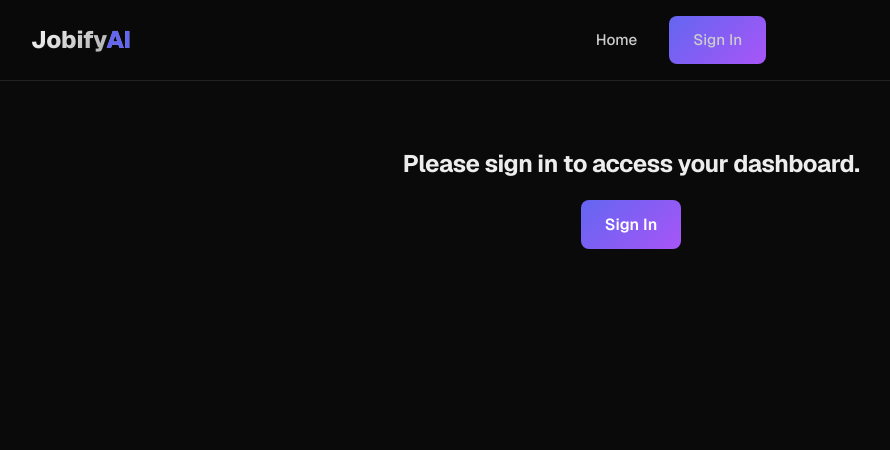
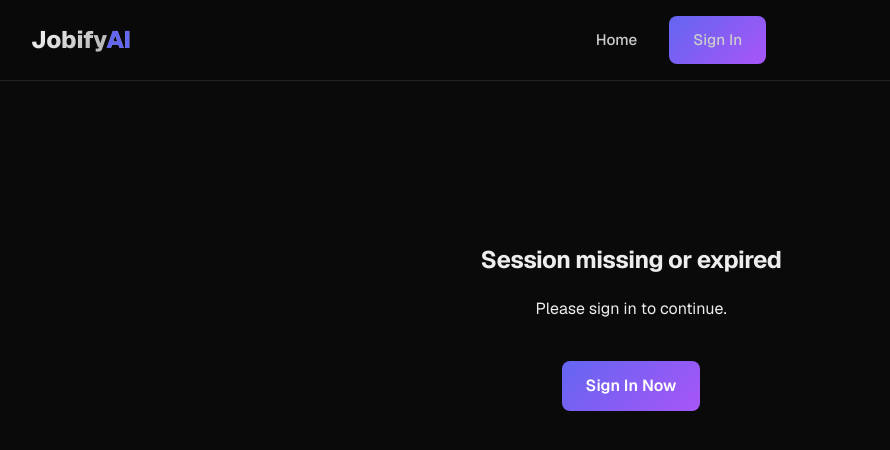
Before and after one commit to avinashshanbhag77-commits/Jobify_AiResumeAnalyzer, a Next.js app: page /dashboard in a window 1280 px wide. Shown: the top 450 px of the page, without its empty margins (9-899 px from the left). Built offline with nearby package versions, Linux system fonts and the light colour scheme; no server answers.

Commit message:
Fix: Robust session synchronization and debug logging for Dashboard and Navbar

```diff
--- a/src/app/auth/register/page.tsx
+++ b/src/app/auth/register/page.tsx
@@ -14,6 +14,7 @@ export default function Register() {
     const [loading, setLoading] = useState(false);
 
     useEffect(() => {
+        console.log("Register status:", status);
         if (status === 'authenticated') {
             router.push('/dashboard');
         }
--- a/src/app/dashboard/page.tsx
+++ b/src/app/dashboard/page.tsx
@@ -11,17 +11,26 @@ export default function Dashboard() {
     const { data: session, status } = useSession();
     const [analysisData, setAnalysisData] = useState<any>(null);
 
+    useEffect(() => {
+        console.log("Dashboard mount - status:", status, "session:", !!session);
+    }, [status, session]);
+
     // If session is loading, show loading spinner
     if (status === 'loading') {
-        return <div className="container" style={{ paddingTop: '4rem', textAlign: 'center' }}>Loading your dashboard...</div>;
+        return <div className="container" style={{ paddingTop: '10rem', textAlign: 'center' }}>
+            <h2>Connecting to your dashboard...</h2>
+            <div className="loader"></div>
+        </div>;
     }
 
-    // If no session after loading, show a message instead of a silent redirect (middleware handles security)
-    if (!session) {
+    // Comprehensive check for authenticated session
+    if (status === 'unauthenticated' || !session?.user) {
+        console.log("Redirecting to sign-in from dashboard due to missing session");
         return (
-            <div className="container" style={{ paddingTop: '4rem', textAlign: 'center' }}>
-                <h2>Please sign in to access your dashboard.</h2>
-                <a href="/auth/signin" className="btn-primary" style={{ marginTop: '1rem' }}>Sign In</a>
+            <div className="container" style={{ paddingTop: '10rem', textAlign: 'center' }}>
+                <h2>Session missing or expired</h2>
+                <p>Please sign in to continue.</p>
+                <a href="/auth/signin" className="btn-primary" style={{ marginTop: '1.5rem' }}>Sign In Now</a>
             </div>
         );
     }
--- a/src/components/Navbar.tsx
+++ b/src/components/Navbar.tsx
@@ -16,7 +16,7 @@ export default function Navbar() {
                 </Link>
                 <div className={`nav-links ${isOpen ? 'open' : ''}`}>
                     <Link href="/" onClick={() => setIsOpen(false)}>Home</Link>
-                    {session ? (
+                    {session?.user ? (
                         <>
                             <Link href="/dashboard" onClick={() => setIsOpen(false)}>Dashboard</Link>
                             <button
```
